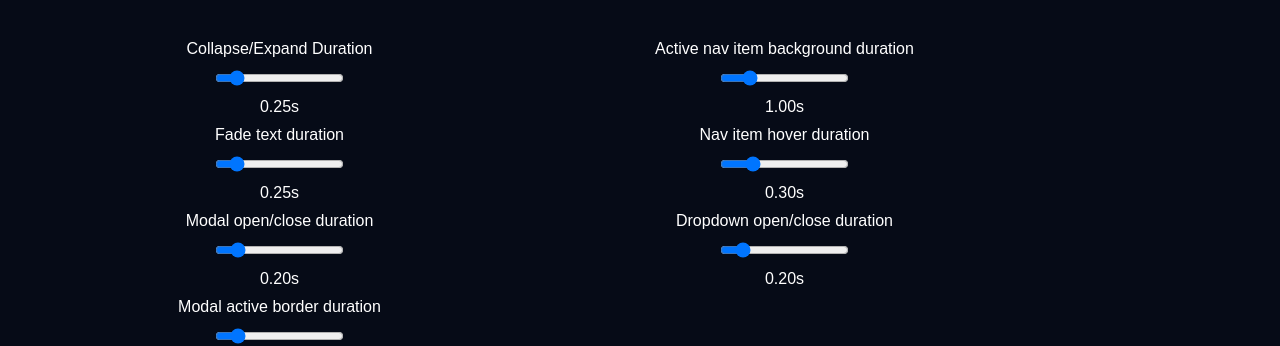
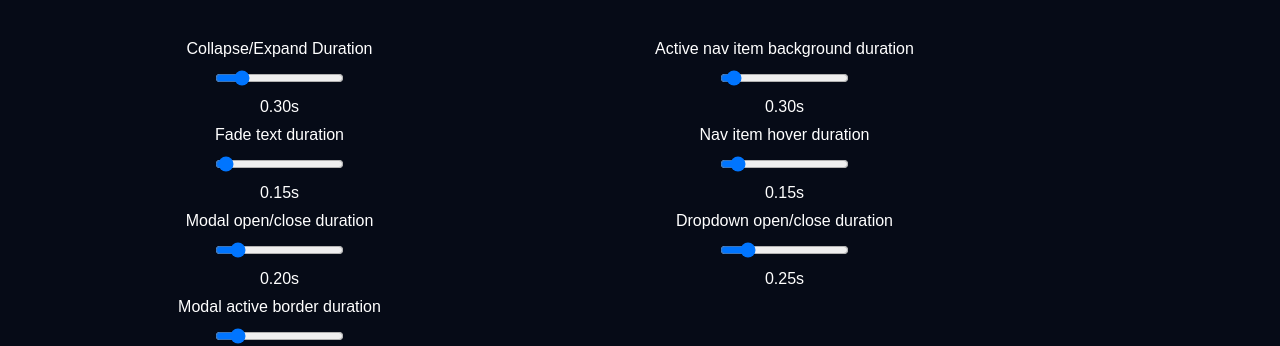
Before and after one commit to Developer27/test-nav, a React (Vite) app: page / in a window 1280 px wide. Shown: the part 226-572 px from the top of the page. Built offline with nearby package versions, Linux system fonts and the light colour scheme; a web font is replaced by a local one.

Commit message:
change default durations

```diff
--- a/src/App.jsx
+++ b/src/App.jsx
@@ -4,19 +4,19 @@ import Navbar from "./components/layout/navbar/Navbar";
 import Controls from "./components/Ui/controls/Controls";
 
 function App() {
-  const [duration, setDuration] = useState(0.25);
+  const [duration, setDuration] = useState(0.3);
   const durationMin = 0.12;
   const durationMax = 1.2;
   const durationStep = 0.01;
-  const [activeBackgroundDuration, setActiveBackgroundDuration] = useState(1);
+  const [activeBackgroundDuration, setActiveBackgroundDuration] = useState(0.3);
   const activeBackgroundDurationMin = 0.05;
   const activeBackgroundDurationMax = 5;
   const activeBackgroundDurationStep = 0.01;
-  const [fadeDuration, setFadeDuration] = useState(0.25);
+  const [fadeDuration, setFadeDuration] = useState(0.15);
   const fadeDurationMin = 0.12;
   const fadeDurationMax = 1.2;
   const fadeDurationStep = 0.01;
-  const [hoverDuration, setHoverDuration] = useState(0.3);
+  const [hoverDuration, setHoverDuration] = useState(0.15);
   const hoverDurationMin = 0.05;
   const hoverDurationMax = 1.2;
   const hoverDurationStep = 0.01;
@@ -24,7 +24,7 @@ function App() {
   const modalDurationMin = 0.05;
   const modalDurationMax = 1.2;
   const modalDurationStep = 0.01;
-  const [dropdownDuration, setDropdownDuration] = useState(0.2);
+  const [dropdownDuration, setDropdownDuration] = useState(0.25);
   const dropdownDurationMin = 0.05;
   const dropdownDurationMax = 1.2;
   const dropdownDurationStep = 0.01;
--- a/src/components/Ui/fadeText/FadeText.jsx
+++ b/src/components/Ui/fadeText/FadeText.jsx
@@ -1,9 +1,9 @@
 import styles from "./FadeText.module.css";
 import { motion, AnimatePresence } from "framer-motion";
 
-const FadeText = ({ text, show, duration = 0.25, className = "" }) => {
+const FadeText = ({ text, show, duration = 0.15, className = "" }) => {
   const normalizedDuration = Math.min(
-    Math.max(Number(duration) || 0.25, 0.05),
+    Math.max(Number(duration) || 0.15, 0.05),
     3,
   );
   const durationScale = normalizedDuration / 0.38;
--- a/src/components/layout/navbar/Navbar.jsx
+++ b/src/components/layout/navbar/Navbar.jsx
@@ -13,7 +13,7 @@ import NavItemSegment from "./navItemSegment/NavItemSegment";
 
 const PRIMARY_COLLAPSED_COUNT = 4;
 
-const DEFAULT_LAYOUT_DURATION = 0.25;
+const DEFAULT_LAYOUT_DURATION = 0.3;
 const getNormalizedDuration = (duration) =>
   Math.min(Math.max(Number(duration) || DEFAULT_LAYOUT_DURATION, 0.05), 3);
 
@@ -24,11 +24,11 @@ const getNormalizedDuration = (duration) =>
 
 const Navbar = ({
   duration = DEFAULT_LAYOUT_DURATION,
-  activeBackgroundDuration = 1,
+  activeBackgroundDuration = 0.3,
   fadeDuration = DEFAULT_LAYOUT_DURATION,
-  hoverDuration = 0.3,
+  hoverDuration = 0.15,
   modalDuration = 0.2,
-  dropdownDuration = 0.2,
+  dropdownDuration = 0.25,
   popupBorderDuration = 0.2,
 }) => {
   const normalizedDuration = getNormalizedDuration(duration);
--- a/src/components/layout/navbar/navdropdown/NavbarDropdown.jsx
+++ b/src/components/layout/navbar/navdropdown/NavbarDropdown.jsx
@@ -12,15 +12,15 @@ const NavbarDropdown = ({
   dropdownItems,
   activeItem,
   setActiveItem,
-  dropdownDuration = 0.2,
-  hoverDuration = 0.3,
+  dropdownDuration = 0.25,
+  hoverDuration = 0.15,
 }) => {
   const normalizedDropdownDuration = Math.min(
-    Math.max(Number(dropdownDuration) || 0.2, 0.05),
+    Math.max(Number(dropdownDuration) || 0.25, 0.05),
     3,
   );
   const normalizedHoverDuration = Math.min(
-    Math.max(Number(hoverDuration) || 0.3, 0.05),
+    Math.max(Number(hoverDuration) || 0.15, 0.05),
     3,
   );
   const anchorRef = useRef(null);
--- a/src/components/layout/navbar/navdropdown/NavbarDropdown.module.css
+++ b/src/components/layout/navbar/navdropdown/NavbarDropdown.module.css
@@ -13,8 +13,8 @@
   cursor: pointer;
   color: rgba(155, 157, 162, 1);
   border-radius: 0 6px 6px 0;
-  transition: color var(--hover-duration, 0.3s) ease,
-    background-color var(--hover-duration, 0.2s) ease;
+  transition: color var(--hover-duration, 0.15s) ease,
+    background-color var(--hover-duration, 0.15s) ease;
 }
 
 .dropdownTrigger:not(.dropdownTriggerOpen):not(.dropdownTriggerHasActiveInMenu):hover {
@@ -35,7 +35,7 @@
 
 .dropdownTriggerIcon {
   color: rgba(155, 157, 162, 1);
-  transition: color var(--hover-duration, 0.2s) ease;
+  transition: color var(--hover-duration, 0.15s) ease;
 }
 
 .dropdownTrigger:not(.dropdownTriggerOpen):not(.dropdownTriggerHasActiveInMenu):hover .dropdownTriggerIcon {
@@ -84,7 +84,8 @@
   font-weight: 500;
   cursor: pointer;
   text-align: left;
-  transition: color 0.2s ease, background-color 0.2s ease;
+  transition: color var(--hover-duration, 0.15s) ease,
+    background-color var(--hover-duration, 0.15s) ease;
 }
 
 .menuItem:hover {
@@ -105,7 +106,8 @@
   font-weight: 500;
   cursor: pointer;
   text-align: left;
-  transition: color 0.2s ease, background-color 0.2s ease;
+  transition: color var(--hover-duration, 0.15s) ease,
+    background-color var(--hover-duration, 0.15s) ease;
 }
 
 .menuItemActive:hover {
--- a/src/components/layout/navbar/navitem/NavItem.jsx
+++ b/src/components/layout/navbar/navitem/NavItem.jsx
@@ -20,28 +20,28 @@ const NavItem = forwardRef(function NavItem(
     collapsedShowLabel = false,
     iconSize = 24,
     labelGap = 8,
-    duration = 0.25,
-    activeBackgroundDuration = 1,
-    fadeDuration = 0.25,
-    hoverDuration = 0.3,
+    duration = 0.3,
+    activeBackgroundDuration = 0.3,
+    fadeDuration = 0.15,
+    hoverDuration = 0.15,
   },
   ref,
 ) {
   const normalizedDuration = Math.min(
-    Math.max(Number(duration) || 0.25, 0.05),
+    Math.max(Number(duration) || 0.3, 0.05),
     3,
   );
   const durationScale = normalizedDuration / 0.38;
   const normalizedFadeDuration = Math.min(
-    Math.max(Number(fadeDuration) || 0.25, 0.05),
+    Math.max(Number(fadeDuration) || 0.15, 0.05),
     3,
   );
   const normalizedActiveBackgroundDuration = Math.min(
-    Math.max(Number(activeBackgroundDuration) || 1, 0.05),
+    Math.max(Number(activeBackgroundDuration) || 0.3, 0.05),
     3,
   );
   const normalizedHoverDuration = Math.min(
-    Math.max(Number(hoverDuration) || 0.3, 0.05),
+    Math.max(Number(hoverDuration) || 0.15, 0.05),
     3,
   );
   const isExpanded = hoveredItem === title || isActive || isFirstHovered;
--- a/src/components/layout/navbar/navitem/NavItem.module.css
+++ b/src/components/layout/navbar/navitem/NavItem.module.css
@@ -6,7 +6,7 @@
   padding: 4px 12px;
   cursor: pointer;
   color: rgba(155, 157, 162, 1);
-  transition: color var(--hover-duration, 0.3s) ease;
+  transition: color var(--hover-duration, 0.15s) ease;
   overflow: hidden;
   border-radius: 6px;
   z-index: 0;
@@ -35,7 +35,7 @@
   font-weight: 500;
   margin: 0;
   color: inherit;
-  transition: color var(--hover-duration, 0.3s) ease;
+  transition: color var(--hover-duration, 0.15s) ease;
 }
 
 .activeTitle {
@@ -61,7 +61,7 @@
 
 .icon {
   color: inherit;
-  transition: color var(--hover-duration, 0.3s) ease;
+  transition: color var(--hover-duration, 0.15s) ease;
 }
 
 .displayOnlyNavItemContainer {
```
